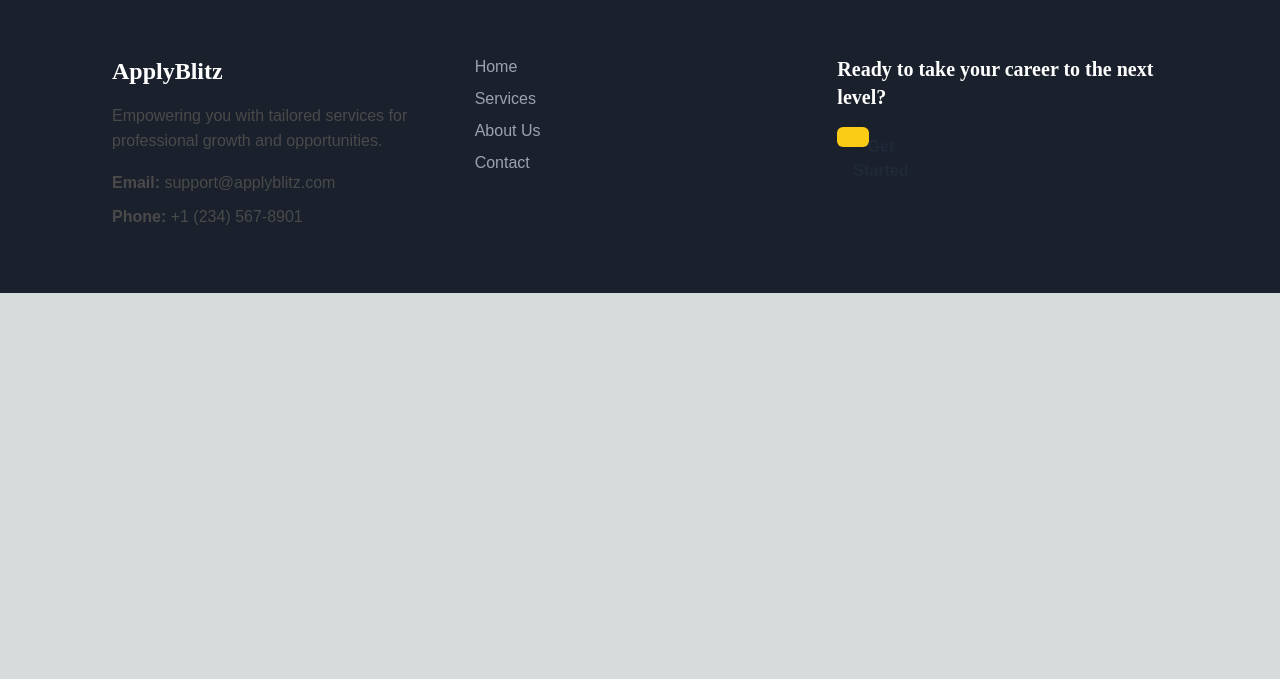
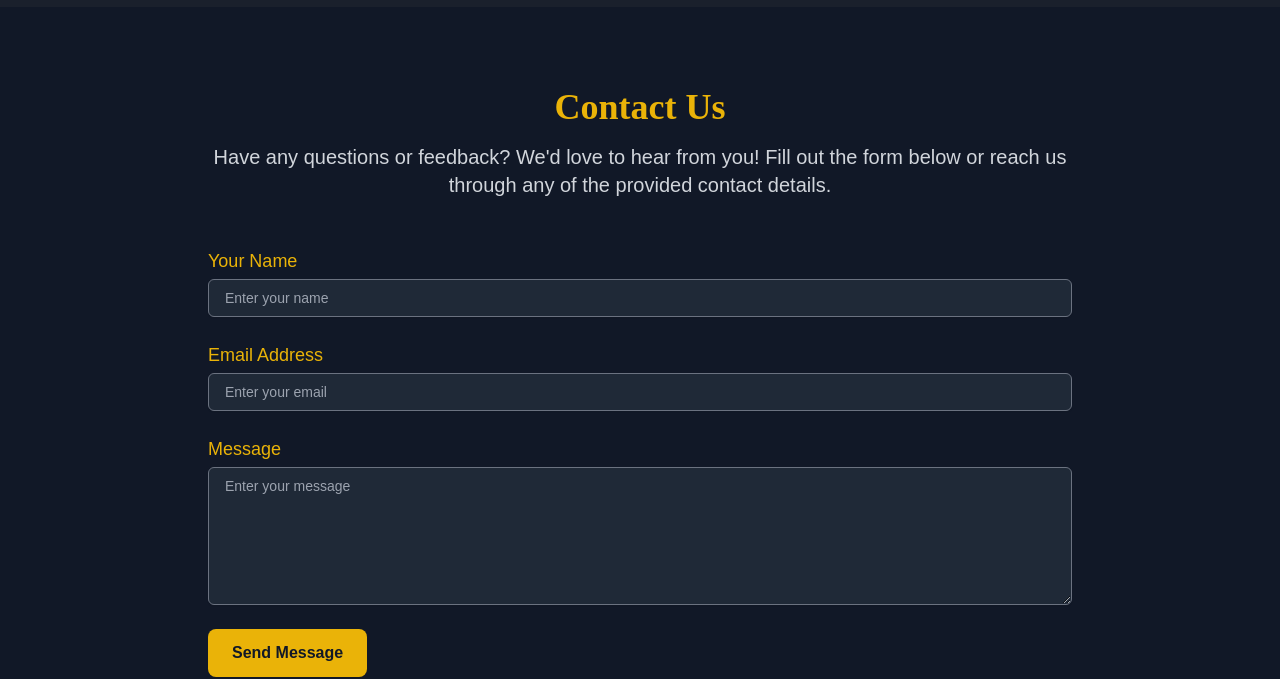
Before and after one commit to AunRaza212/applyblitz, a Next.js app: page / in a window 1280 px wide. Shown: the part 2662-3341 px from the top of the page. Before the commit the page ends 2955 px from the top, so only its background shows below. Built offline with nearby package versions, Linux system fonts and the light colour scheme.

Commit message:
form detect

```diff
--- a/app/page.js
+++ b/app/page.js
@@ -8,6 +8,7 @@ import AgencySection from "../components/HeroSection";
 import "../styles/global.css";
 import HowWeWork from "../components/HowWeWork";
 import Testimonials from "../components/Testimonials";
+import ContactSection from '../components/ContactSection';
 // import PackageSection from "@/components/Packages";
 export default function Home() {
   return (
@@ -19,6 +20,7 @@ export default function Home() {
       <Testimonials/>
       <Packages />
       <HowWeWork/>
+      <ContactSection/>
       {/* <About /> */}
     </>
   );
--- /dev/null
+++ b/components/ContactSection.js
@@ -0,0 +1,66 @@
+// app/contact/page.js
+import React from 'react';
+
+export default function ContactSection() {
+  return (
+    <div className="bg-gray-900 min-h-screen text-white"> {/* Updated background and text colors */}
+      <div className="max-w-4xl mx-auto px-4 py-20">
+        {/* Introduction Section */}
+        <section className="text-center mb-12">
+          <h1 className="text-4xl font-bold mb-4 text-yellow-500">Contact Us</h1> {/* Updated heading color */}
+          <p className="text-xl text-gray-300">
+            Have any questions or feedback? We&apos;d love to hear from you! Fill out the form below or reach us through any of the provided contact details.
+          </p>
+        </section>
+
+        {/* Form Section */}
+        <section className="mb-16">
+          <form data-netlify='true' className="grid grid-cols-1 gap-6">
+            <div>
+              <label htmlFor="name" className="block text-lg font-medium text-yellow-500"> {/* Updated label color */}
+                Your Name
+              </label>
+              <input
+                type="text"
+                id="name"
+                className="mt-1 block w-full px-4 py-2 border border-gray-500 rounded-md shadow-sm focus:ring-yellow-500 focus:border-yellow-500 sm:text-sm bg-gray-800 text-white placeholder-gray-400"
+                placeholder="Enter your name"
+              />
+            </div>
+
+            <div>
+              <label htmlFor="email" className="block text-lg font-medium text-yellow-500"> {/* Updated label color */}
+                Email Address
+              </label>
+              <input
+                type="email"
+                id="email"
+                className="mt-1 block w-full px-4 py-2 border border-gray-500 rounded-md shadow-sm focus:ring-yellow-500 focus:border-yellow-500 sm:text-sm bg-gray-800 text-white placeholder-gray-400"
+                placeholder="Enter your email"
+              />
+            </div>
+
+            <div>
+              <label htmlFor="message" className="block text-lg font-medium text-yellow-500"> {/* Updated label color */}
+                Message
+              </label>
+              <textarea
+                id="message"
+                rows="6"
+                className="mt-1 block w-full px-4 py-2 border border-gray-500 rounded-md shadow-sm focus:ring-yellow-500 focus:border-yellow-500 sm:text-sm bg-gray-800 text-white placeholder-gray-400"
+                placeholder="Enter your message"
+              />
+            </div>
+
+            <button
+              type="submit"
+              className=" bg-yellow-500 w-fit h-fit text-gray-900 py-3 px-6 rounded-lg font-semibold hover:bg-yellow-600"
+            >
+              Send Message
+            </button>
+          </form>
+        </section>
+      </div>
+    </div>
+  );
+}
--- a/components/HowWeWork.js
+++ b/components/HowWeWork.js
@@ -8,7 +8,7 @@ export default function HowWeWork() {
       <div className="max-w-6xl mx-auto px-4 text-gray-300">
         {/* Main Heading */}
         <h2 className="text-4xl font-bold mb-6 text-white uppercase tracking-wide">
-          Tailored for Your Success!
+        How We Get You Hired
         </h2>
         <p className="text-lg mb-12 font-medium text-gray-400">
           Our three-step process guarantees the best results for your career journey.
--- a/components/NavBar.js
+++ b/components/NavBar.js
@@ -18,13 +18,13 @@ const NavBar = () => {
           </button>
         </div>
         <div className="hidden md:flex space-x-4">
-          <a href="/" target="_blank" rel="noreferrer" className="text-white hover:text-yellow-400 transition duration-200">
+          <a href="/"  rel="noreferrer" className="text-white hover:text-yellow-400 transition duration-200">
             Home
           </a>
-          <a href="/about" target="_blank" rel="noreferrer"  className="text-white hover:text-yellow-400 transition duration-200">
+          <a href="/about" rel="noreferrer"  className="text-white hover:text-yellow-400 transition duration-200">
             About
           </a>
-          <a href="/contact" target="_blank" rel="noreferrer" className="text-white hover:text-yellow-400 transition duration-200">
+          <a href="/contact"  rel="noreferrer" className="text-white hover:text-yellow-400 transition duration-200">
             Contact
           </a>
           {/* <a href="/checkout" target="_blank" rel="noreferrer"  className="text-white hover:text-yellow-400 transition duration-200">
--- a/components/Testimonials.js
+++ b/components/Testimonials.js
@@ -6,7 +6,7 @@ import React from 'react';
 import Slider from 'react-slick'; // Ensure react-slick and slick-carousel are installed
 import "slick-carousel/slick/slick.css";
 import "slick-carousel/slick/slick-theme.css";
-import Image from 'next/image';
+// import Image from 'next/image';
 
 const Testimonials = () => {
   // Slick Slider settings
--- a/package.json
+++ b/package.json
@@ -14,8 +14,8 @@
     "@stripe/stripe-js": "^4.4.0",
     "next": "14.2.7",
     "prop-types": "^15.8.1",
-    "react": "^18.3.1",
-    "react-dom": "^18.3.1",
+    "react": "^18.2.0",
+    "react-dom": "^18.2.0",
     "react-icons": "^5.3.0",
     "react-slick": "^0.30.2",
     "sharp": "^0.33.5",
```
Also changed, not shown: 1 other file (tests, documents, lock files or other folders).
